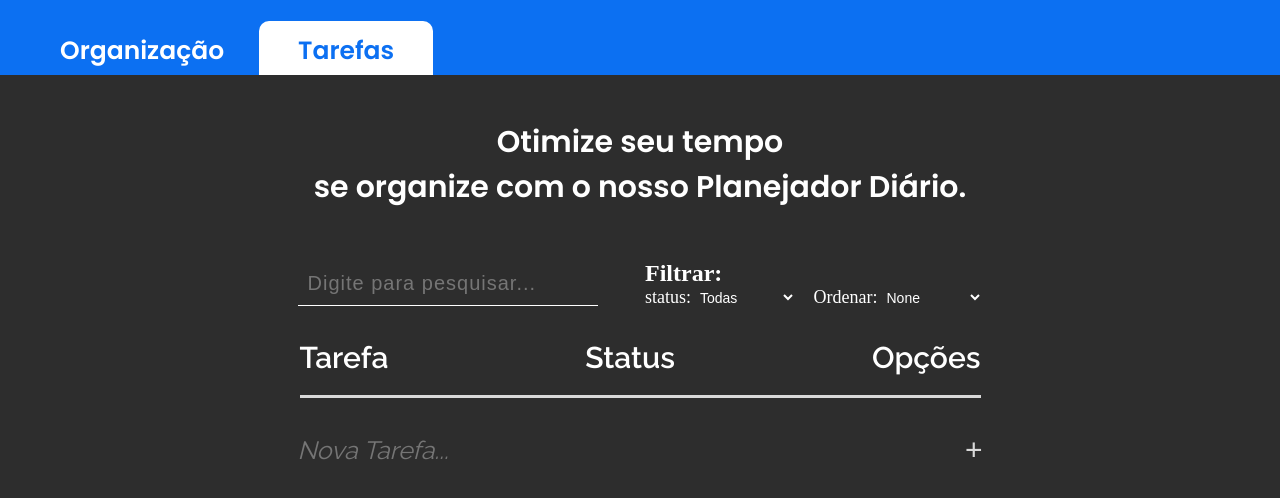
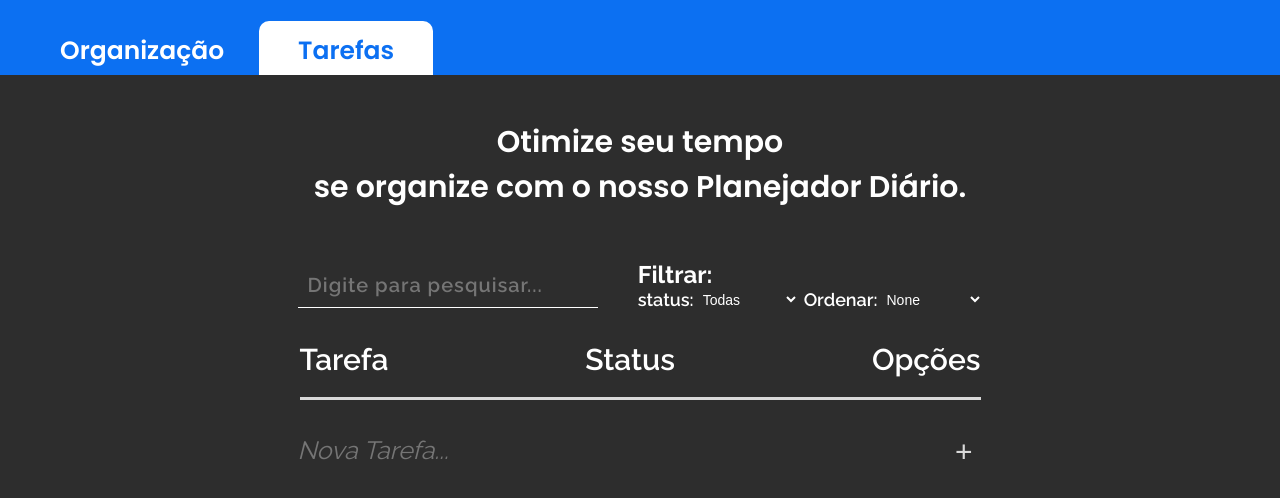
Before and after one commit to Leandro-Pinho/dnc-react-js-challenge-main, a React (Vite) app: page / in a window 1280 px wide. Shown: the top 498 px of the page. Built offline with nearby package versions, Linux system fonts and the light colour scheme.

Commit message:
atualização do css

```diff
--- a/src/app.scss
+++ b/src/app.scss
@@ -103,8 +103,10 @@
         width: 685px;
         display: flex;
         justify-content: space-between;
+        position: relative;
 
         input {
+            width: 100%;
             border: none;
             background-color: transparent;
             outline: none;
@@ -112,6 +114,7 @@
             font-size: 25px;
             font-family: Raleway;
             font-style: italic;
+            z-index: 2;
         }
 
         input:focus {
@@ -119,6 +122,8 @@
         }
 
         button {
+            position: absolute;
+            right: 10px;
             background: transparent;
             border: none;
             font-size: 30px;
--- a/src/components/ModalAlert/index.scss
+++ b/src/components/ModalAlert/index.scss
@@ -6,7 +6,7 @@
     bottom: 0;
     left: 0;
     right: 0;
-    background-color: rgb(0, 0, 0, 0.7);
+    background-color: rgb(0, 0, 0, 0.5);
     z-index: 1000;
 
     .modal {
@@ -14,22 +14,23 @@
         top: 50%;
         left: 50%;
         transform: translate(-50%, -50%);
+        transition: all .6s ease-in-out;
 
         display: flex;
         flex-direction: column;
         align-items: center;
-        width: 758px;
-        height: 436px;
+        width: 558px;
+        height: 280px;
         border-radius: 10px;
         background-color: $color-white;
 
         h1 {
             font-family: Raleway;
-            font-size: 35px;
+            font-size: 30px;
             font-weight: 600;
             line-height: 0px;
             letter-spacing: 0em;
-            padding: 100px 0px 60px 0;
+            padding: 80px 0px 10px 0;
             color: $color-black;
         }
 
@@ -52,8 +53,8 @@
                 display: flex;
                 justify-content: center;
                 align-items: center;
-                width: 268.419px;
-                height: 77px;
+                width: 200px;
+                height: 60px;
                 border: none;
                 font-size: 24px;
                 color: #fff;
@@ -66,8 +67,8 @@
                 display: flex;
                 justify-content: center;
                 align-items: center;
-                width: 268.419px;
-                height: 77px;
+                width: 200px;
+                height: 60px;
                 font-size: 24px;
                 border-radius: 10px;
                 border: none;
--- a/src/components/filters.scss
+++ b/src/components/filters.scss
@@ -10,6 +10,8 @@
         border-bottom: 1px solid #fff;
         background: transparent;
         outline: none;
+        font-family: Raleway;
+        font-weight: 600;
         font-size: 20px;
         letter-spacing: 1px;
         color: #fff;
@@ -24,6 +26,8 @@
     gap: 5px;
     color: #fff;
     margin-bottom: 30px;
+    font-family: Raleway;
+        font-weight: 600;
 
     .filter-options {
         display: flex;
```
